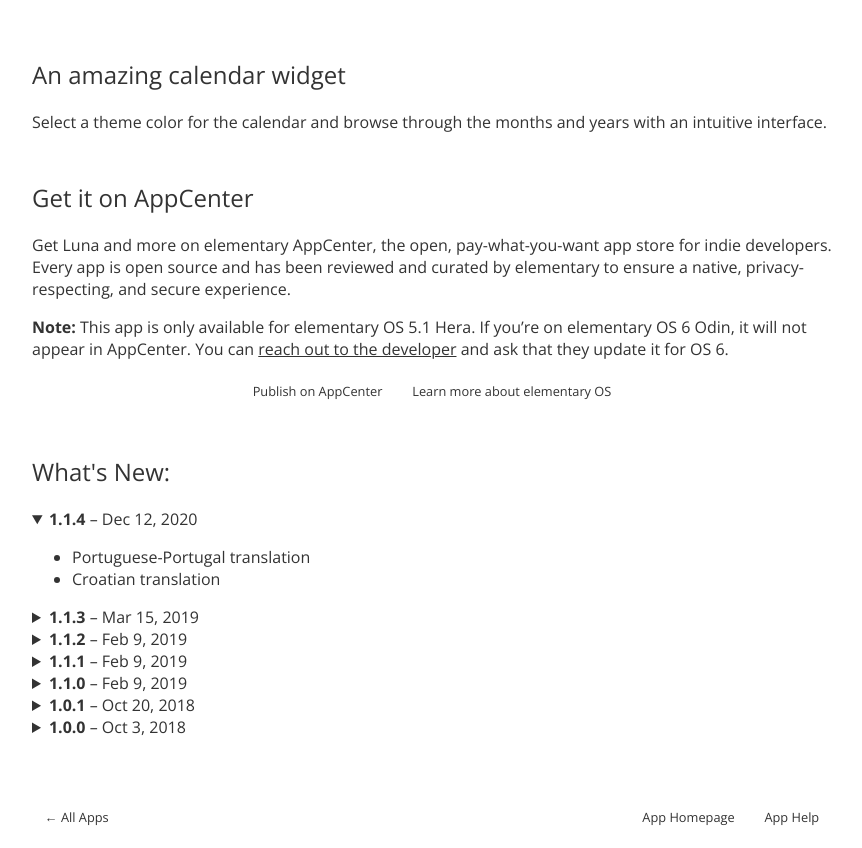
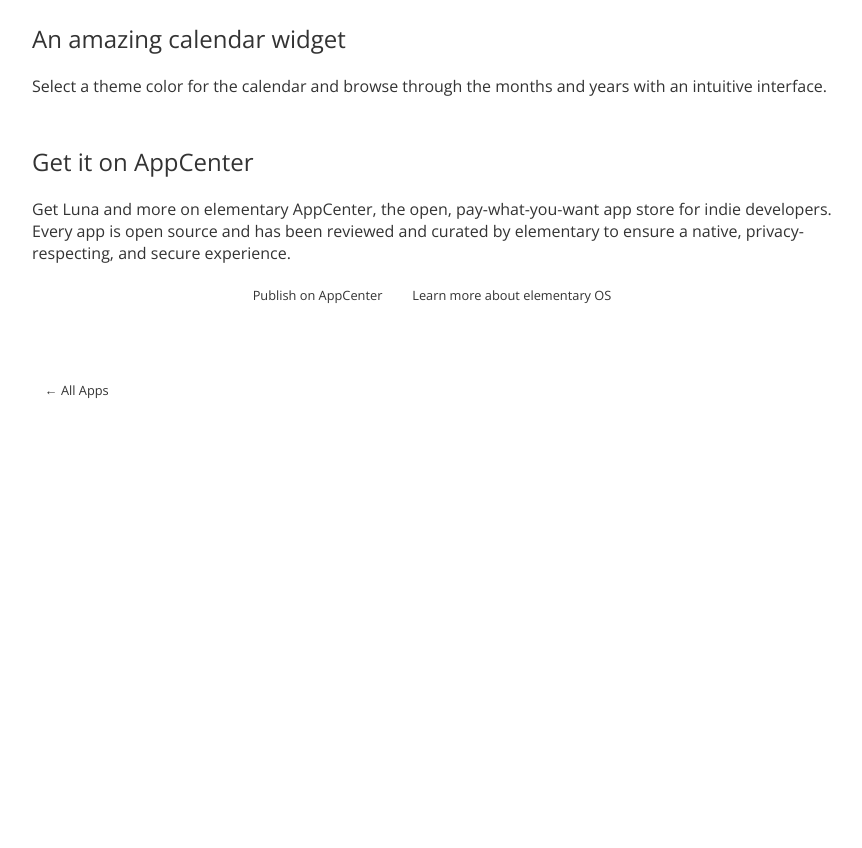
Before and after one commit to elementary/appcenter-web, a Jekyll site: the page built from _apps/com.github.calo001.luna.md, in a window 1280 px wide. Shown: the part 454-1302 px from the top of the page, without its empty margins (208-1070 px from the left). Built offline with Jekyll 4.4.1, drawn with Linux system fonts in a browser that asks for light colours; nearby versions of some CDN libraries; after the commit the page ends 900 px from its top, so only the background shows below that.

```diff
--- a/_apps/com.github.calo001.luna.md
+++ b/_apps/com.github.calo001.luna.md
@@ -3,81 +3,21 @@ app_id: com.github.calo001.luna
 title: "Luna"
 summary: "An amazing calendar widget"
 developer: "Carlos Lopez"
-homepage: "https://github.com/calo001/luna"
-help_page: "https://github.com/calo001/luna/issues"
-dist: hera
+homepage: "#"
+help_page: "#"
+dist: flatpak
 screenshots:
-  - https://appstream.elementary.io/appcenter/media/bionic/com/github/calo001.luna/4FCED7A1231AE3732BE2864B0CA9277D/screenshots/image-1_orig.png
-  - https://appstream.elementary.io/appcenter/media/bionic/com/github/calo001.luna/4FCED7A1231AE3732BE2864B0CA9277D/screenshots/image-2_orig.png
-  - https://appstream.elementary.io/appcenter/media/bionic/com/github/calo001.luna/4FCED7A1231AE3732BE2864B0CA9277D/screenshots/image-3_orig.png
-  - https://appstream.elementary.io/appcenter/media/bionic/com/github/calo001.luna/4FCED7A1231AE3732BE2864B0CA9277D/screenshots/image-4_orig.png
-  - https://appstream.elementary.io/appcenter/media/bionic/com/github/calo001.luna/4FCED7A1231AE3732BE2864B0CA9277D/screenshots/image-5_orig.png
+  - https://raw.githubusercontent.com/calo001/luna/master/data/images/screenshot_1.png
 icons:
-  "64": https://appstream.elementary.io/appcenter/media/bionic/com/github/calo001.luna/4FCED7A1231AE3732BE2864B0CA9277D/icons/64x64/com.github.calo001.luna_com.github.calo001.luna.png
-  "128": https://appstream.elementary.io/appcenter/media/bionic/com/github/calo001.luna/4FCED7A1231AE3732BE2864B0CA9277D/icons/128x128/com.github.calo001.luna_com.github.calo001.luna.png
-  "64@2": https://appstream.elementary.io/appcenter/media/bionic/com/github/calo001.luna/4FCED7A1231AE3732BE2864B0CA9277D/icons/64x64@2/com.github.calo001.luna_com.github.calo001.luna.png
-  "128@2": https://appstream.elementary.io/appcenter/media/bionic/com/github/calo001.luna/4FCED7A1231AE3732BE2864B0CA9277D/icons/128x128@2/com.github.calo001.luna_com.github.calo001.luna.png
+  '64': https://flatpak.elementary.io/repo/appstream/x86_64/icons/64x64/com.github.calo001.luna.png
+  '128': https://flatpak.elementary.io/repo/appstream/x86_64/icons/128x128/com.github.calo001.luna.png
 color:
   primary: "#fafafa"
   primary-text: "#485a6c"
 price: 0
 releases:
-- version: 1.1.4
-  unix-timestamp: 1607731200
-  description: |-
-    <ul>
 
-      <li>Portuguese-Portugal translation</li>
-
-      <li>Croatian translation</li>
-
-    </ul>
-- version: 1.1.3
-  unix-timestamp: 1552608000
-  description: |-
-    <ul>
-
-      <li>Added Dutch (Netherlands) translation</li>
-
-    </ul>
-- version: 1.1.2
-  unix-timestamp: 1549670400
-  description: |-
-    <ul>
-
-      <li>Dark theme with gray accent color.</li>
-
-    </ul>
-- version: 1.1.1
-  unix-timestamp: 1549670400
-  description: |-
-    <ul>
-
-      <li>Add and remove correctly label-today class in css.</li>
-
-    </ul>
-- version: 1.1.0
-  unix-timestamp: 1549670400
-  description: |-
-    <ul>
-
-      <li>A new look and feel!</li>
-
-    </ul>
-- version: 1.0.1
-  unix-timestamp: 1539993600
-  description: |-
-    <ul>
-
-      <li>Delete &quot;label-today&quot; class when you are not in the current date</li>
-
-      <li>A new more elemtary native look</li>
-
-    </ul>
-- version: 1.0.0
-  unix-timestamp: 1538524800
-redirect_from:
-  - /com.github.calo001.luna.desktop/
+redirect_from: /com.github.calo001.luna.desktop/
 ---
 
 <p>Select a theme color for the calendar and browse through the months and years with an intuitive interface.</p>
```
Also changed, not shown: _apps/com.github.tenderowl.turtle.desktop.md (added, +22 -0 lines), _apps/io.github.jhaygood86.mauborgne.md (added, +23 -0 lines).
